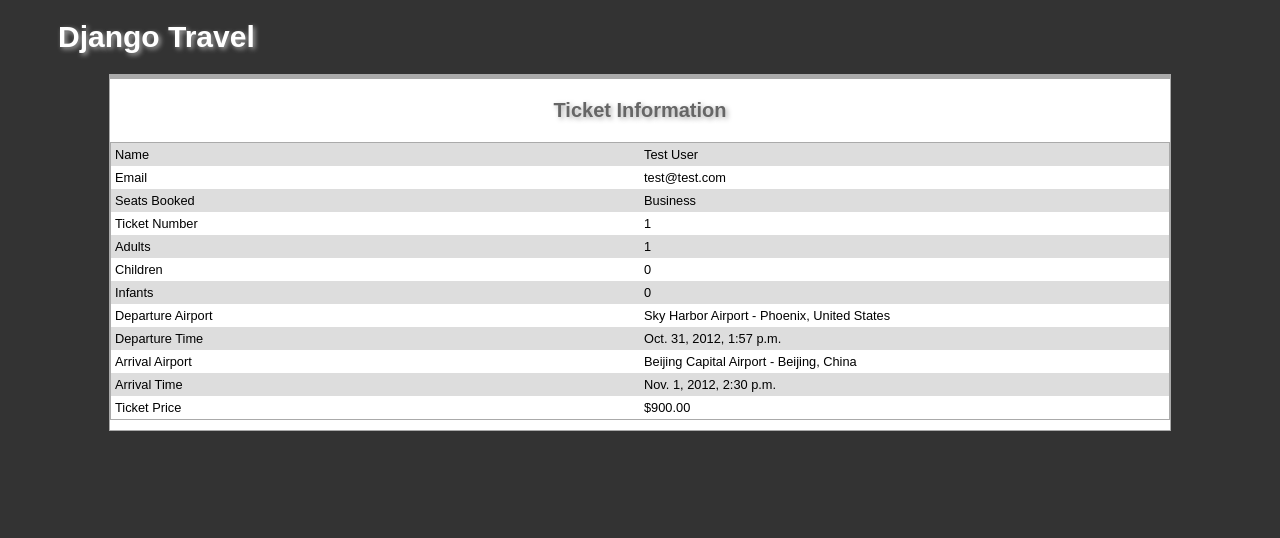
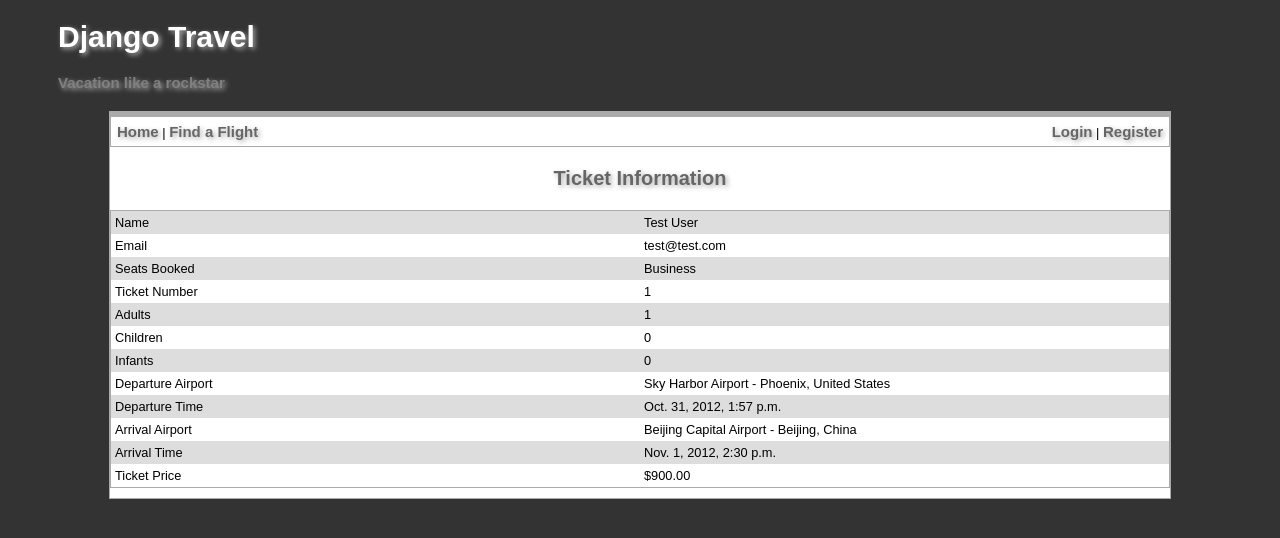
Before and after one commit to wtneal/airline_reservations, a Django app: page /ticket/1/ in a window 1280 px wide. Shown: the top 538 px of the page. Run offline with Django 3.2, Linux system fonts and the light colour scheme; data comes from the database, SQL or seed files in the repository; both versions use the stored data as it was after the commit; parts of the project's set-up code (start-up, migrations or seed data) failed here and were passed over; some libraries are stand-ins or nearby versions.

Commit message:
styles and flights

```diff
--- a/static/css/style.css
+++ b/static/css/style.css
@@ -110,16 +110,15 @@ padding-bottom: 4px;
 font-weight: bold;
 }
 
-h1 {
+h1{
 font-weight: bold;
 text-indent: 50px;
 color: white;
 }
-h3 {
+h4 {
 font-weight: bold;
 text-indent: 50px;
-color: white;
-
+color: grey;
 }
 
 .book-flight{
--- a/templates/confirm.html
+++ b/templates/confirm.html
@@ -9,6 +9,7 @@
 <body>
 	<a href="/">
 	<h1 class=logo>Django Travel</h1>
+	<h4>Vacation like a rockstar</h4>
 	</a>
 	<div class=confirm-home>
 	{% if request.session.user %}
--- a/templates/find_flight.html
+++ b/templates/find_flight.html
@@ -9,6 +9,7 @@
 <body>
 	<a href="/">
 	<h1 class=logo>Django Travel</h1>
+	<h4>Vacation like a rockstar</h4>
 	</a>
 <div class=page>
 	<table class=head-table>
--- a/templates/home.html
+++ b/templates/home.html
@@ -9,6 +9,7 @@
 <body>
 	<a href="/">
 	<h1 class=logo>Django Travel</h1>
+	<h4>Vacation like a rockstar</h4>
 	</a>
 	<div id="page2">
 	<table class=head-table>
--- a/templates/login.html
+++ b/templates/login.html
@@ -9,6 +9,7 @@
 <body>
 	<a href="/">
 	<h1 class=logo>Django Travel</h1>
+	<h4>Vacation like a rockstar</h4>
 	</a>
 	<div id="page">
 	<table class=head-table>
--- a/templates/register.html
+++ b/templates/register.html
@@ -10,6 +10,7 @@
 <body>
 	<a href="/">
 	<h1 class=logo>Django Travel</h1>
+	<h4>Vacation like a rockstar</h4>
 	</a>
 	<div id="register">
 		<table class=head-table>
--- a/templates/ticket.html
+++ b/templates/ticket.html
@@ -10,8 +10,26 @@
 <body>
 	<a href="/">
 	<h1 class=logo>Django Travel</h1>
+	<h4>Vacation like a rockstar</h4>
 	</a>
 	<div id="page">
+	<table class=head-table>
+	<tr>
+	<td>
+		<a href="/">Home</a> |
+		<a href="/bookflight">Find a Flight</a>
+	</td>
+	<td align="right">
+	{% if request.session.user %}
+        Logged in as {{ request.session.user.name }}.
+		<a href="/logout/">Log out?</a>
+		{% else %}
+		<a href="/login">Login</a> |
+		<a href="/register">Register</a>
+		{% endif %}
+	</td>
+
+</tr></table>
 		<p class=table-label>Ticket Information</p>
 		<table class=flights-table id=flights cellpadding=0 cellspacing=0>
 			<tr>
```
Also changed, not shown: templates/book_flight.html (+1 -6 lines), ar.db.
